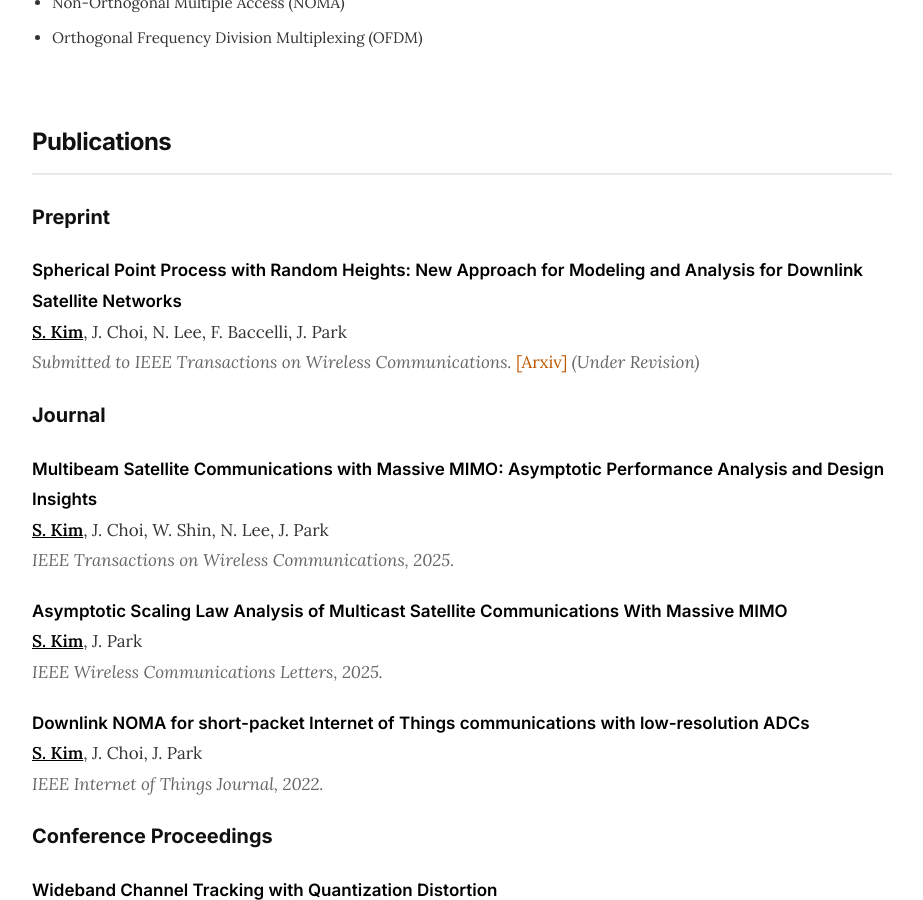
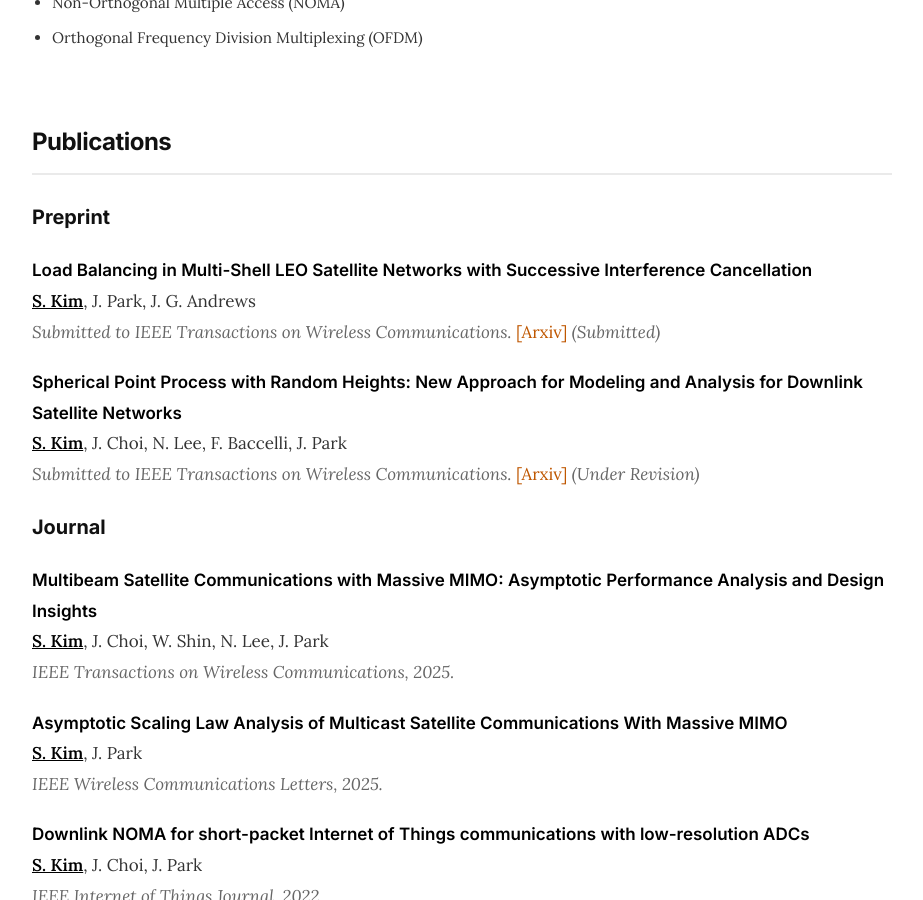
Before and after one commit to kim-seyong/kim-seyong.github.io, a Jekyll site: the page built from index.html, in a window 1280 px wide and 900 px high, scrolled down 637 px. Shown: the whole window, without its empty margins (178-1101 px from the left). Built offline with Jekyll 4.4.1, drawn with Linux system fonts in a browser that asks for light colours.

Commit message:
Add LEO load balancing preprint

```diff
--- a/index.html
+++ b/index.html
@@ -53,6 +53,13 @@ description: Seyong Kim - Ph.D. Student in Wireless Communications, Yonsei Unive
         <h3>Preprint</h3>
         <ul class="pub-list">
             <li class="pub-item">
+                <span class="pub-title">Load Balancing in Multi-Shell LEO Satellite Networks with Successive Interference Cancellation</span><br>
+                <span class="pub-authors"><span class="me">S. Kim</span>, J. Park, J. G. Andrews</span><br>
+                <span class="pub-venue">Submitted to <em>IEEE Transactions on Wireless Communications</em>.</span>
+                <a href="https://arxiv.org/abs/2609.11033" target="_blank" rel="noopener noreferrer">[Arxiv]</a>
+                <span class="pub-venue">(Submitted)</span>
+            </li>
+            <li class="pub-item">
                 <span class="pub-title">Spherical Point Process with Random Heights: New Approach for Modeling and Analysis for Downlink Satellite Networks</span><br>
                 <span class="pub-authors"><span class="me">S. Kim</span>, J. Choi, N. Lee, F. Baccelli, J. Park</span><br>
                 <span class="pub-venue">Submitted to <em>IEEE Transactions on Wireless Communications</em>.</span>
```
